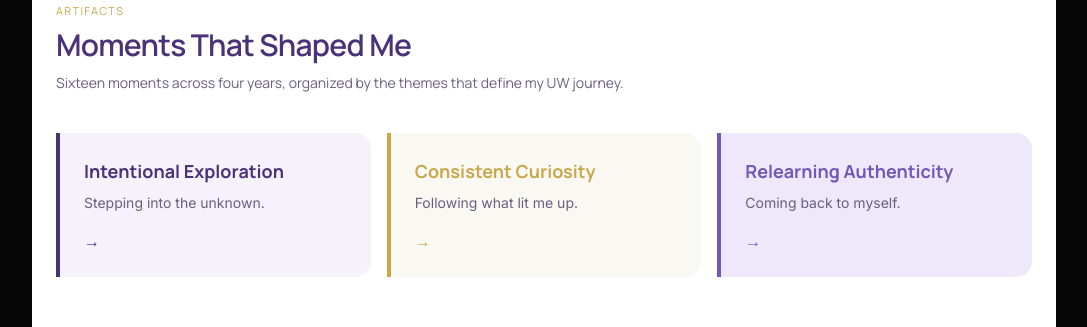
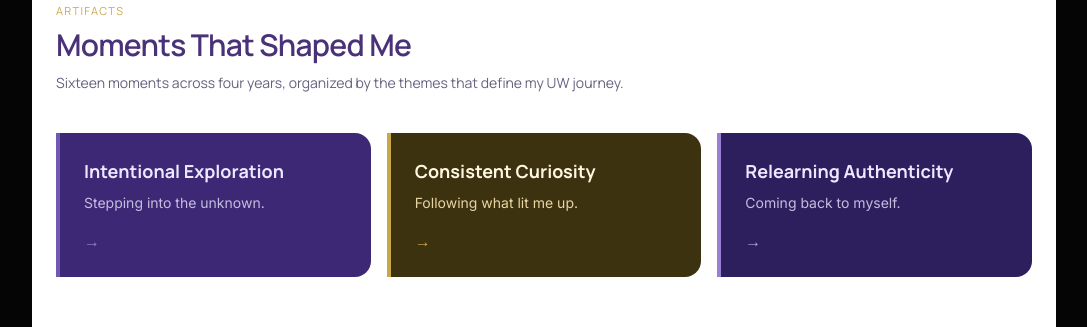
Before and after one commit to ivadhooria2004/portfolio-iva-dhooria, a Next.js app: page /honors-portfolio in a window 1280 px wide. Shown: the part 2740-3067 px from the top of the page, without its empty margins (96-1183 px from the left). Built offline with nearby package versions, Linux system fonts and the light colour scheme.

Commit message:
Update ArtifactsSection.jsx

```diff
--- a/app/honors-portfolio/ArtifactsSection.jsx
+++ b/app/honors-portfolio/ArtifactsSection.jsx
@@ -146,38 +146,56 @@ function ArtifactTile({ artifact }) {
 
 function ThemeNavCard({ themeKey }) {
   const config = themeConfig[themeKey];
+  const [isHovered, setIsHovered] = useState(false);
 
-  const cardStyles = {
-    exploration: { bg: "#F5F2FB", darkBg: "#2A2040", border: "#4A3278" },
-    curiosity: { bg: "#FAF8F3", darkBg: "#2A2218", border: "#C9A84C" },
-    authenticity: { bg: "#EEE8FA", darkBg: "#1E1A30", border: "#7357B5" },
+  const cardColorMap = {
+    exploration: {
+      bg: "#3D2875",
+      border: "#7357B5",
+      titleColor: "#EDE8FF",
+      descColor: "#C5BDDF",
+      arrowColor: "#9B7FD4",
+    },
+    curiosity: {
+      bg: "#3D3210",
+      border: "#C9A84C",
+      titleColor: "#FFF8E1",
+      descColor: "#E8D5A3",
+      arrowColor: "#C9A84C",
+    },
+    authenticity: {
+      bg: "#2D1F5E",
+      border: "#9B7FD4",
+      titleColor: "#EDE8FF",
+      descColor: "#C5BDDF",
+      arrowColor: "#B8A0E8",
+    },
   };
 
-  const style = cardStyles[themeKey];
+  const colors = cardColorMap[themeKey];
+  const baseStyle = {
+    backgroundColor: colors.bg,
+    borderLeft: `4px solid ${colors.border}`,
+    boxShadow: isHovered ? "0 6px 20px rgba(0, 0, 0, 0.25)" : "0 0 0 0 rgba(0, 0, 0, 0.15)",
+    transform: isHovered ? "translateY(-2px)" : "translateY(0)",
+    transition: "all 0.2s ease",
+  };
 
   return (
     <Link href={config.path}>
       <div
-        className="rounded-r-2xl p-6 cursor-pointer transition-all duration-200 hover:-translate-y-0.5"
-        style={{
-          backgroundColor: style.bg,
-          borderLeft: `4px solid ${style.border}`,
-          boxShadow: "0 0 0 0 rgba(0, 0, 0, 0.15)",
-        }}
-        onMouseEnter={(e) => {
-          e.currentTarget.style.boxShadow = "0 4px 16px rgba(0, 0, 0, 0.15)";
-        }}
-        onMouseLeave={(e) => {
-          e.currentTarget.style.boxShadow = "0 0 0 0 rgba(0, 0, 0, 0.15)";
-        }}
+        className="rounded-r-2xl p-6 cursor-pointer"
+        style={baseStyle}
+        onMouseEnter={() => setIsHovered(true)}
+        onMouseLeave={() => setIsHovered(false)}
       >
-        <h3 className="font-display font-bold text-lg mb-2" style={{ color: style.border }}>
+        <h3 className="font-display font-bold text-lg mb-2" style={{ color: colors.titleColor }}>
           {config.label}
         </h3>
-        <p className="text-sm mb-4" style={{ color: "#68607E" }}>
+        <p className="text-sm mb-4" style={{ color: colors.descColor }}>
           {config.description}
         </p>
-        <div style={{ color: style.border }}>→</div>
+        <div style={{ color: colors.arrowColor }}>→</div>
       </div>
     </Link>
   );
```
